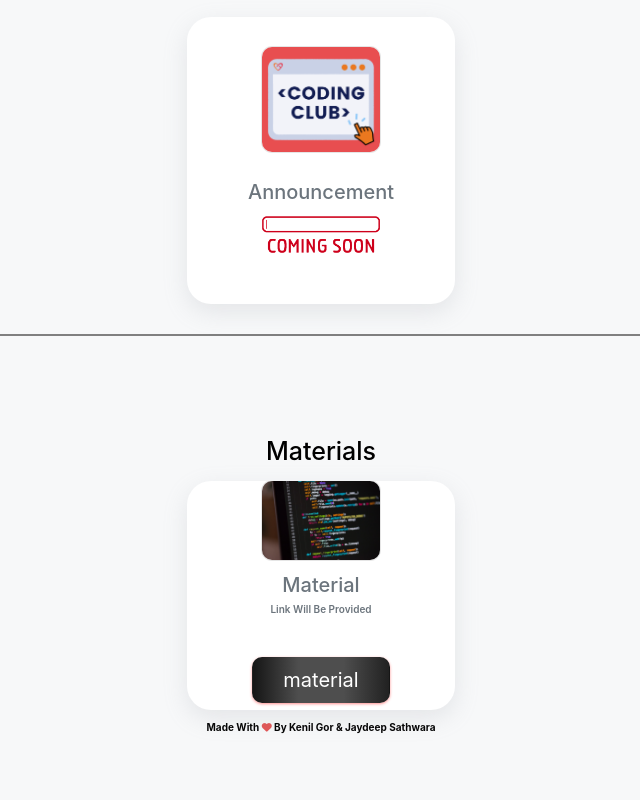
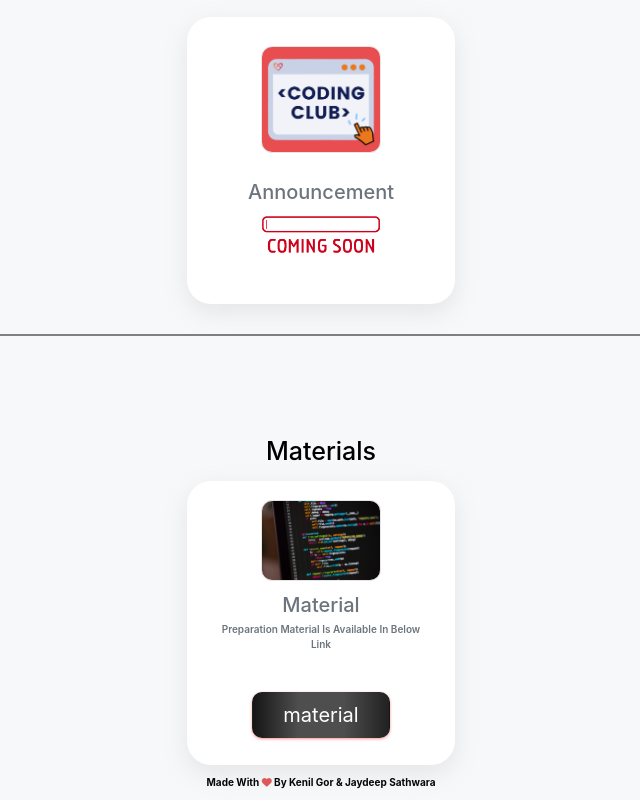
Before and after one commit to uvpcestudents/placementseekers, a plain HTML site: page index.html in a window 1280 px wide. Shown: the part 978-1778 px from the top of the page, without its empty margins (319-959 px from the left). Before the commit the page ends 1723 px from the top, so only its background shows below. Drawn offline with nearby package versions, Linux system fonts and the light colour scheme.

Commit message:
Changing Material's Card Text & Adding Some extra CSS for Card's Image Margin

```diff
--- a/index.html
+++ b/index.html
@@ -103,20 +103,20 @@
                         class="card col-10 col-sm-6 col-lg-3 m-0 my-4 mx-md-3 mx-sm-3 m-lg-3 mx-lg-4 col-md-6 shadow-1 border-0 bg-primary border-24 text-center">
                         <!-- <div class="card-info" onclick="DisplayMsg(1,'Please Wait!', 'We Are Working On It', 2000, 'b')">i</div> -->
                         <img src="./assets/images/Coding img.jpg" loading="lazy" alt=""
-                            class="card-img-top  border-50 shadow-5 mx-auto w-50">
-                        <div class="card-body ">
+                            class="card-img-top  border-50 shadow-5 mx-auto w-50" style="margin-top: 20px;">
+                        <div class="card-body">
                             <div class="card-title fg-muted">
                                 <h2>
                                     Material
                                 </h2>
                                 <p class="font-weight-600 ">
-                                    Link Will Be Provided
+                                    Preparation Material Is Available In Below Link
                                 </p>
                             </div>
                         </div>
                         <div class="card-footer bg-transparent border-0">
                             <a href="https://drive.google.com/drive/folders/17O0589f5NcV5M0uwCZjTItny9aZNwH4S?usp=share_link"
-                                target="_blank"><button class="btn">material
+                                target="_blank"><button class="btn" style="margin-bottom: 20px;">material
 
                                 </button></a>
 
```
